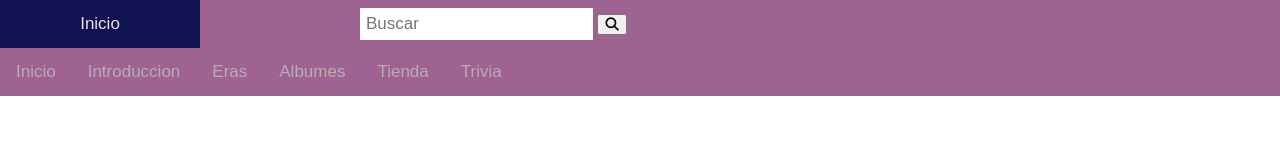
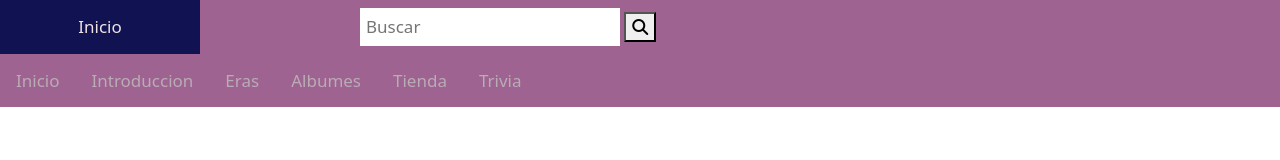
Before and after one commit to FRwebdesigner/AllAbtMadonna, a plain HTML site: page index.html in a window 1280 px wide. Drawn offline with nearby package versions, Linux system fonts and the light colour scheme.

Commit message:
new links added

```diff
--- a/index.html
+++ b/index.html
@@ -5,6 +5,7 @@
     <meta name="viewport" content="width=device-width, initial-scale=1.0">
     <link rel="stylesheet" href="style.css">
     <link rel="stylesheet" href="https://cdnjs.cloudflare.com/ajax/libs/font-awesome/6.6.0/css/all.min.css">
+    <link href="https://cdn.jsdelivr.net/npm/bootstrap@5.3.3/dist/css/bootstrap.min.css" rel="stylesheet" integrity="sha384-QWTKZyjpPEjISv5WaRU9OFeRpok6YctnYmDr5pNlyT2bRjXh0JMhjY6hW+ALEwIH" crossorigin="anonymous">
     <title>All About Madonna</title>
 </head>
 <body>
```
Also changed, not shown: albums.html (+4 -0 lines), eras.html (+1 -0 lines), introduction.html (+1 -0 lines), store.html (+1 -0 lines), trivia.html (+1 -0 lines).
